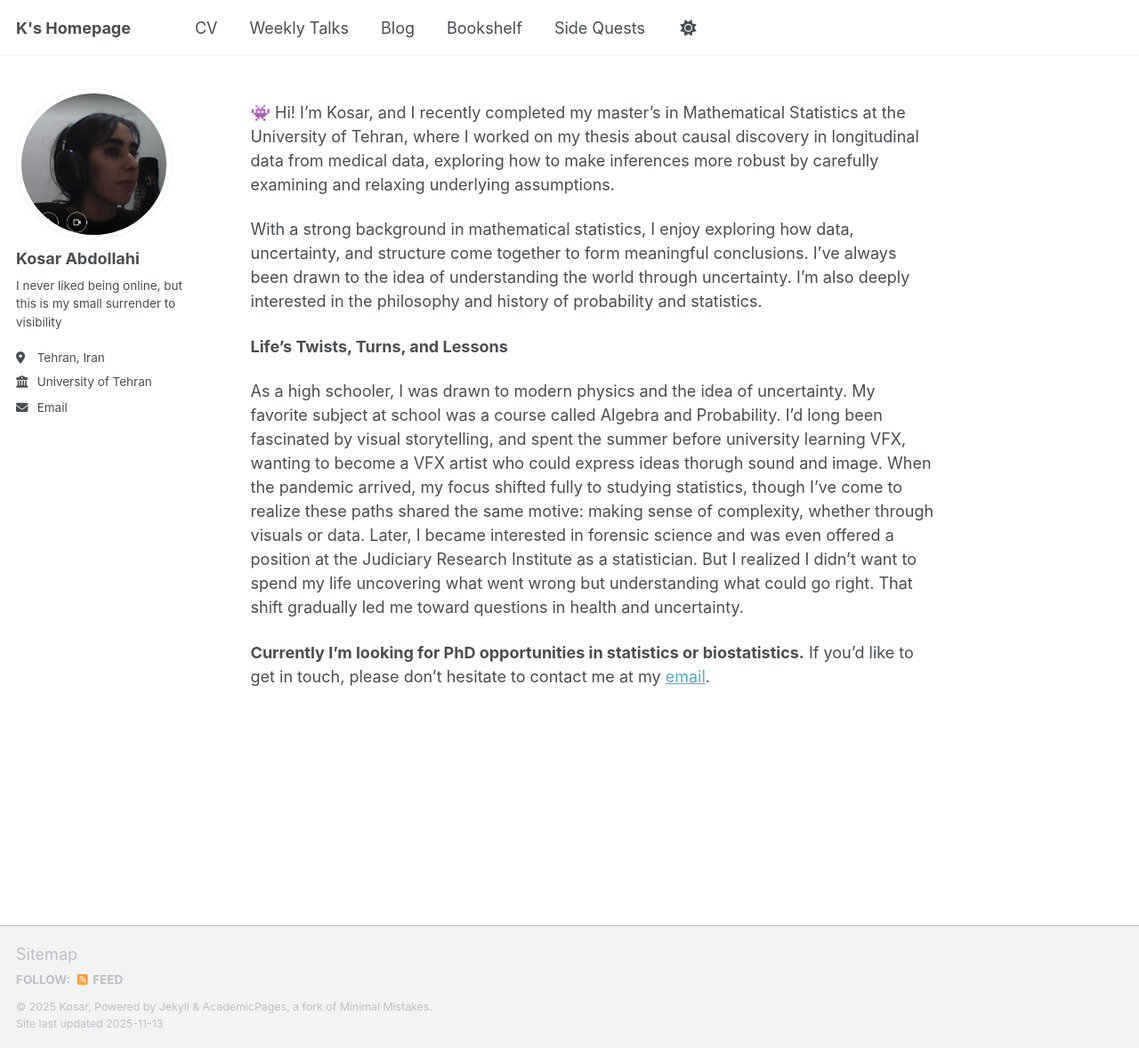
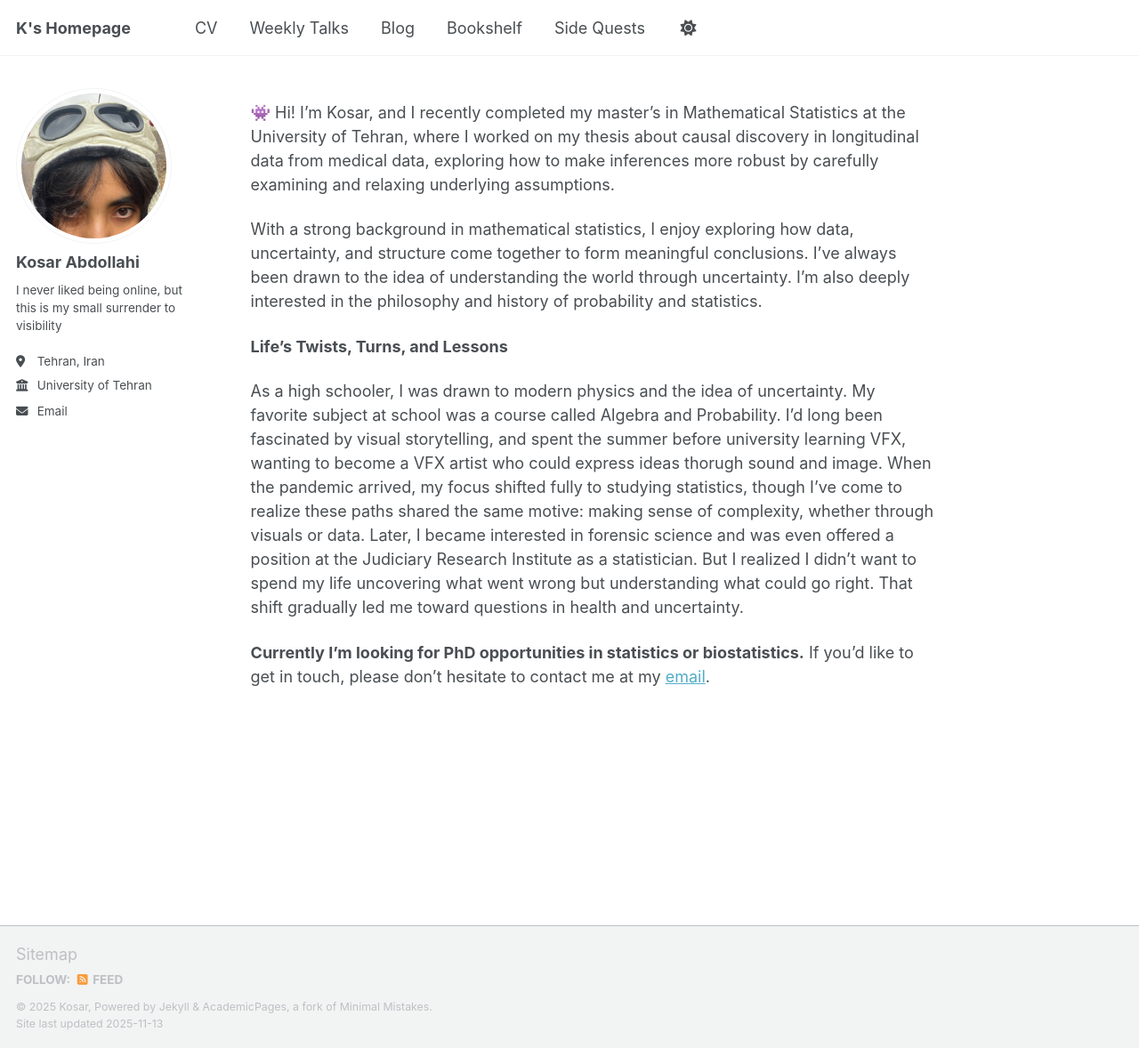
Before and after one commit to kabdollahi/kabdollahi.github.io, a Jekyll site: the page built from _pages/about.md, in a window 1280 px wide and 1178 px high. Shown: the whole window at 89% size. Built offline with Jekyll 4.4.1, drawn with Linux system fonts in a browser that asks for light colours; a script that is not in the unit is left out.

Commit message:
Update _config.yml

```diff
--- a/_config.yml
+++ b/_config.yml
@@ -23,7 +23,7 @@ repository               : "academicpages/academicpages.github.io"
 #               Additional customization can be done by editing /_includes/author-profile.html
 author:
   # Biographic information
-  avatar           : "profilekyubb.JPG"
+  avatar           : "profilekyu.JPG"
   name             : "Kosar Abdollahi"
   pronouns         : # example: "she/her"
   bio              : "I never liked being online, but this is my small surrender to visibility"
```
